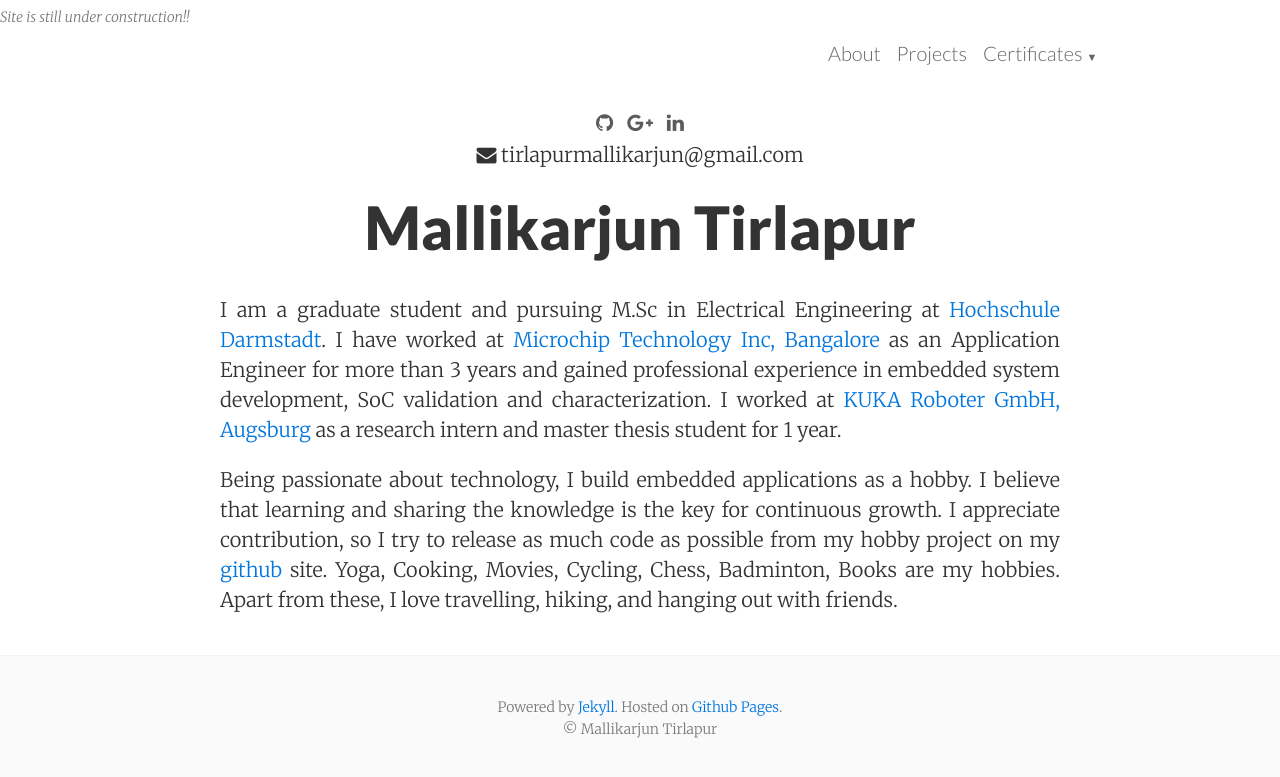
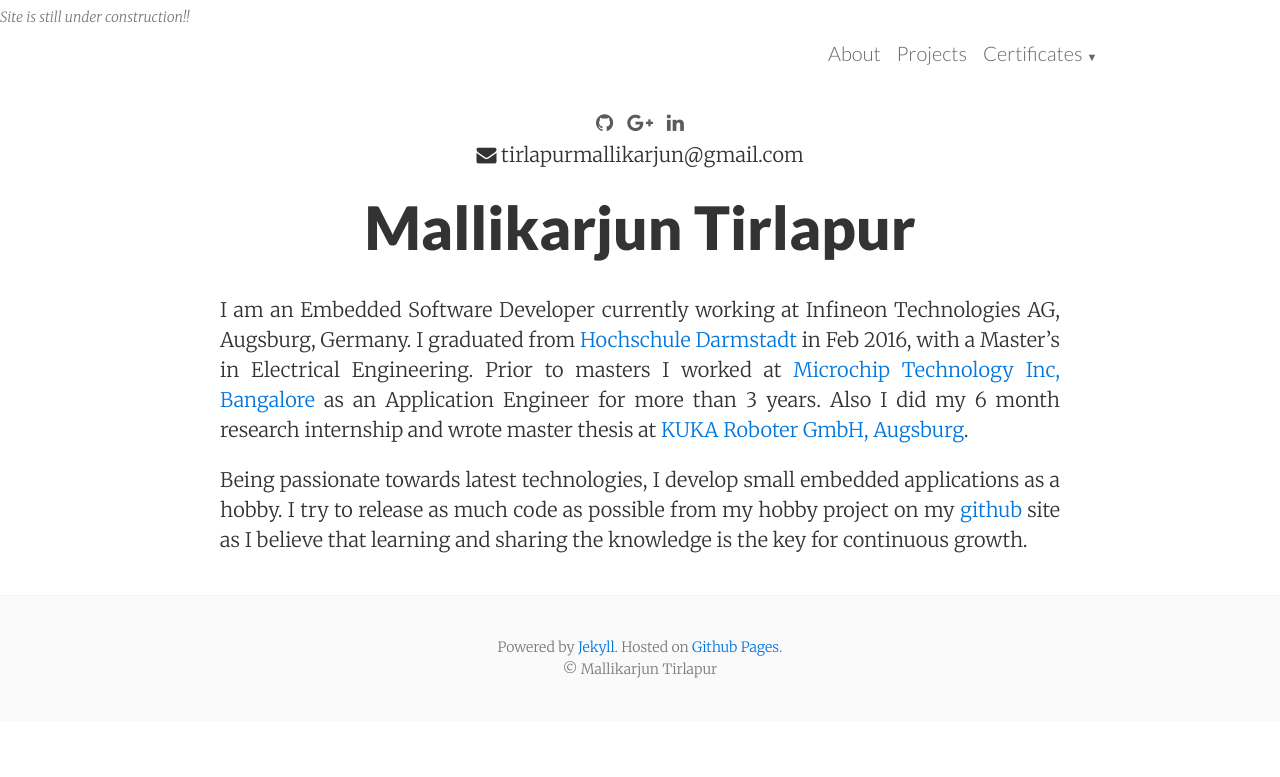
Before and after one commit to MallikarjunTirlapur/MallikarjunTirlapur.github.io, a Jekyll site: the page built from index.html, in a window 1280 px wide. Shown: the top 777 px of the page. Built offline with Jekyll 4.4.1, drawn with Linux system fonts in a browser that asks for light colours; nearby versions of some CDN libraries.

Commit message:
Update index.html

```diff
--- a/index.html
+++ b/index.html
@@ -9,10 +9,15 @@ layout: default
     <h1 class="nomargintop">Mallikarjun Tirlapur</h1>
   </header>
   <article class="post-content">
- <p>I am a graduate student and pursuing M.Sc in Electrical Engineering at <a href="https://www.h-da.de/">Hochschule Darmstadt</a>. I have worked at <a href="http://www.microchip.com/">Microchip Technology Inc, Bangalore</a> as an Application Engineer for more than 3 years and gained professional experience in embedded system development, SoC validation and characterization. I worked at <a href="http://www.kuka-robotics.com/germany/de/">KUKA Roboter GmbH, Augsburg</a> as a research intern and master thesis student for 1 year. </p>
+ <p>I am an Embedded Software Developer currently working at Infineon Technologies AG, Augsburg, Germany.
+  I graduated from <a href="https://www.h-da.de/">Hochschule Darmstadt</a> in Feb 2016, with a Master’s in Electrical Engineering.
+  Prior to masters I worked at <a href="http://www.microchip.com/">Microchip Technology Inc, Bangalore</a> as an Application Engineer for more than 3 years.
+  Also I did my 6 month research internship and wrote master thesis at <a href="http://www.kuka-robotics.com/germany/de/">KUKA Roboter GmbH, Augsburg</a>. </p>
 
 
-<p>Being passionate about technology, I build embedded applications as a hobby. I believe that learning and sharing the knowledge is the key for continuous growth. I appreciate contribution, so I try to release as much code as possible from my hobby project on my <a href="https://github.com/MallikarjunTirlapur">github</a> site. Yoga, Cooking, Movies, Cycling, Chess, Badminton, Books are my hobbies. Apart from these, I love travelling, hiking, and hanging out with friends.</p>
+<p>Being passionate towards latest technologies, I develop small embedded applications as a hobby.
+ I try to release as much code as possible from my hobby project on my <a href="https://github.com/MallikarjunTirlapur">github</a> site as I believe that learning and sharing the knowledge is the key for continuous growth.
+</p>
  </article>
 </div>
 
```
